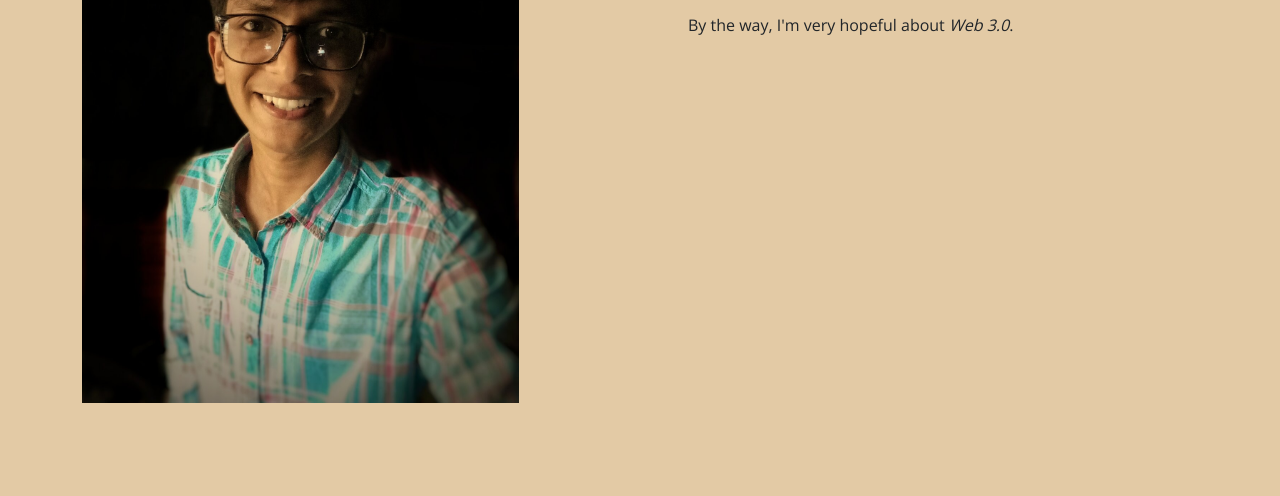
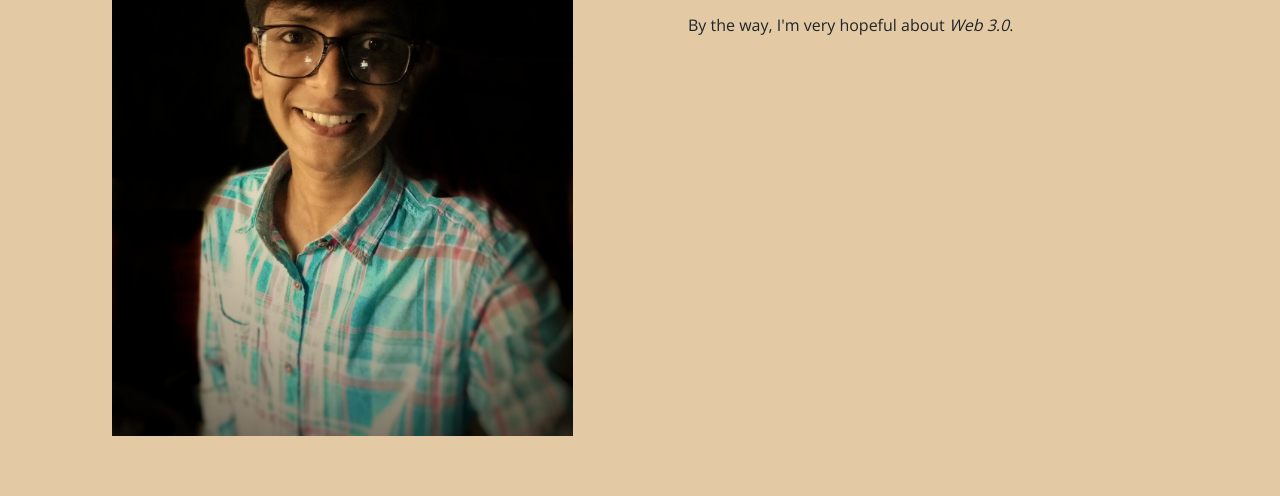
Before and after one commit to 665-stack/personal-project, a plain HTML site: page index.html in a window 1280 px wide. Shown: the part 323-819 px from the top of the page. Drawn offline with nearby package versions, Linux system fonts and the light colour scheme.

Commit message:
fix img padding

```diff
--- a/index.html
+++ b/index.html
@@ -61,7 +61,7 @@
     <main class="container py-5 mt-5">
         <section id="about" class="row">
             <div class="col-sm-12 col-lg-6">
-                <img id="me" class="img-fluid pt-5 pb-5" src="images/from-picresize.jpg" alt="">
+                <img id="me" class=" pt-5 pb-5" src="images/from-picresize.jpg" alt="">
             </div>
             <div id="about" class="col-sm-12 col-lg-6 mt-lg-5 pt-lg-5 p-5">
                 <h1> Hi! I'm Mahmodul Shahin.</h1>
--- a/styles/style.css
+++ b/styles/style.css
@@ -26,11 +26,11 @@ p, span, strong, a, input, textarea, li{
 }
 /* main */
 #me{
-    width: 80%;
-
-
+    width: 90%;
+    padding-left: 30px;
 }
 #icon{
+    width: 100%;
     font-size: 30px;
 }
 /* footer */
```
Also changed, not shown: images/shahinshirt.jpg (deleted).
